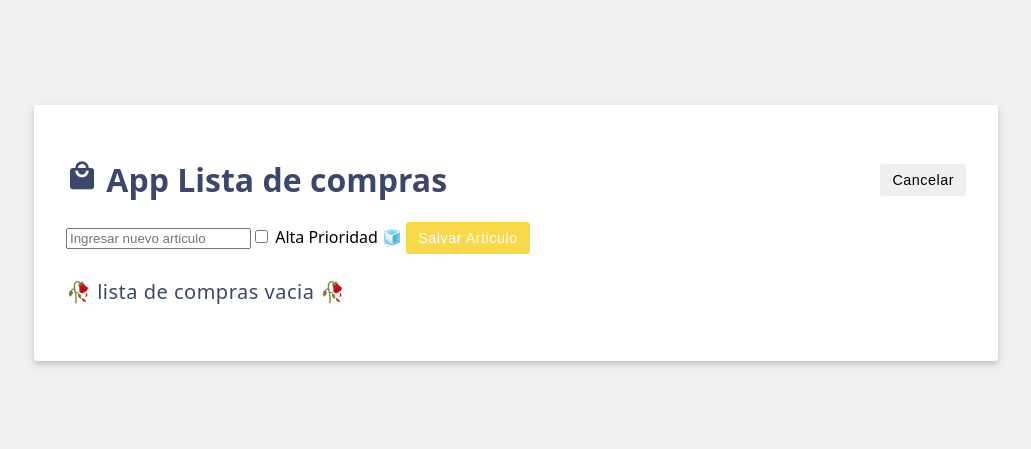
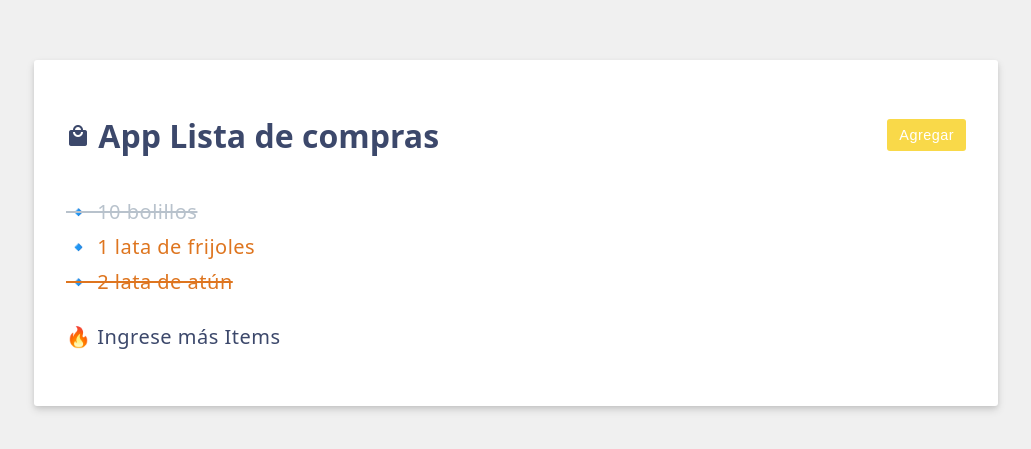
Before and after one commit to kenjiMiguel/VueJS-ShoppingCart, a Vue app: page / in a window 1280 px wide. Shown: the part 167-616 px from the top of the page, without its empty margins (124-1155 px from the left). Built offline with nearby package versions, Linux system fonts and the light colour scheme.

Commit message:
⭐feat: bin de atributos

```diff
--- a/src/App.vue
+++ b/src/App.vue
@@ -2,59 +2,63 @@
 import { ref } from 'vue';
 const header = ref('App Lista de compras');
 const items = ref([
- // {id: 1, label: '10 bolillos'},
-  //{id: 2, label: '1 lata de frijoles'},
-  //{id: 3, label: '2 lata de atún'}
+  { id: 1, label: '10 bolillos', purchased: true, highPriority: false },
+  { id: 2, label: '1 lata de frijoles', purchased: false, highPriority: true },
+  { id: 3, label: '2 lata de atún', purchased: true, highPriority: true }
 ]);
-// Agregado de metodo para guardar nuevo articulo en la lista
+//funcion que alterna el estado de comprado de newItems
+const togglePurchased = (item) =>{
+  //invertir la propiedad toggle
+  item.purchased = !item.purchased;
+}
 const saveItem = () => {
-  items.value .push({id: items.value.length + 1, label: newItem.value})
-  // limpiando el contenido  de newItems
-  newItem.value ="";
+  items.value.push({ id: items.value.length + 1, label: newItem.value })
+  //Limpiando el contenido de newItem
+  newItem.value = "";
 };
 const newItem = ref('');
 const newItemHighPriority = ref(false);
-const editing =ref(true);
+const editing = ref(false);
 const doEdit = (edit) => {
-  // altero la variable "editing"
+  //alteramos la variable esditing
   editing.value = edit;
-  // limpio el input de texto
+  // limpiamos el input de texto
   newItem.value = "";
 };
 </script>
 
 <template>
   <div class="header">
-
     <h1> <i class="material-icons shopping-cart-icon">local_mall</i> {{ header }}</h1>
-    <button  v-if ="!editing" @click="doEdit (true)" class="btn bnt-primary">Agregar articulos</button>
-    <button v-else @click="doEdit (false)" class="btn">Cancelar</button>
+    <button v-if="!editing" @click="doEdit(true)" class="btn btn-primary">Agregar</button>
+    <button v-else @click="doEdit(false)" class="btn btn-cancel">Cancelar</button>
   </div>
 
-  <form  v-if="editing" v-on:submit.prevent="saveItem" class="add-item form">
-    <!-- Input de Nuevo Articulo -->
-    <input v-model.trim="newItem" type="text" placeholder="Ingresar nuevo articulo">
+  <!-- <a v-bind:href="newItem">
+    <i class="material-icons shopping-cart-icon">link</i>
+  </a> -->
+
+  <form v-if="editing" v-on:submit.prevent= saveItem class="add-item form">
+    <!-- Input de nuevo articulo -->
+    <input class="addint" v-model.trim="newItem" type="text" placeholder="Ingresar articulo">
     <!-- Check Boxes -->
     <label>
-      <input v-model="newItemHighPriority"
-      type="checkbox">
-      Alta Prioridad
+      <input v-model="newItemHighPriority" type="checkbox"> Alta Prioridad
     </label>
     {{ newItemHighPriority ? "🔥" : "🧊" }}
-    <!-- Boton de UI -->
-    <button class="btn btn-primary">Salvar Articulo</button>
+    <!-- boton en la UI -->
+    <button :disabled="newItem.length === 0" class="btn btn-primary">Salvar articulo</button>
   </form>
   <ul>
-    <li v-for="{ id, label } in items" v-bind:key="id">
+    <li v-for="({ id, label, purchased, highPriority }, index) in items"
+    v-bind:key="id"
+    :class="{strikeout : purchased, priority: highPriority}"
+    @click="togglePurchased(items[index])"
+    >
+     <!--otra forma es    :class="[purchased?'strikeout':'']" -->
       🔹 {{ label }}
     </li>
   </ul>
-  <p v-if="items.length === 0"> 🥀 lista de compras vacia 🥀 </p>
-  <p v-else>🔥 ingrese mas items </p>
+  <p  v-if ="items.length === 0">🥀 Lista de Compras Vacia 🥀</p>
+  <p v-else > 🔥 Ingrese más Items</p>
 </template>
-
-<style scoped>
-.shopping-cart-icon {
-  font-size: 2rem; /* Adjust the font-size value as per your desired size */
-}
-</style>
```
